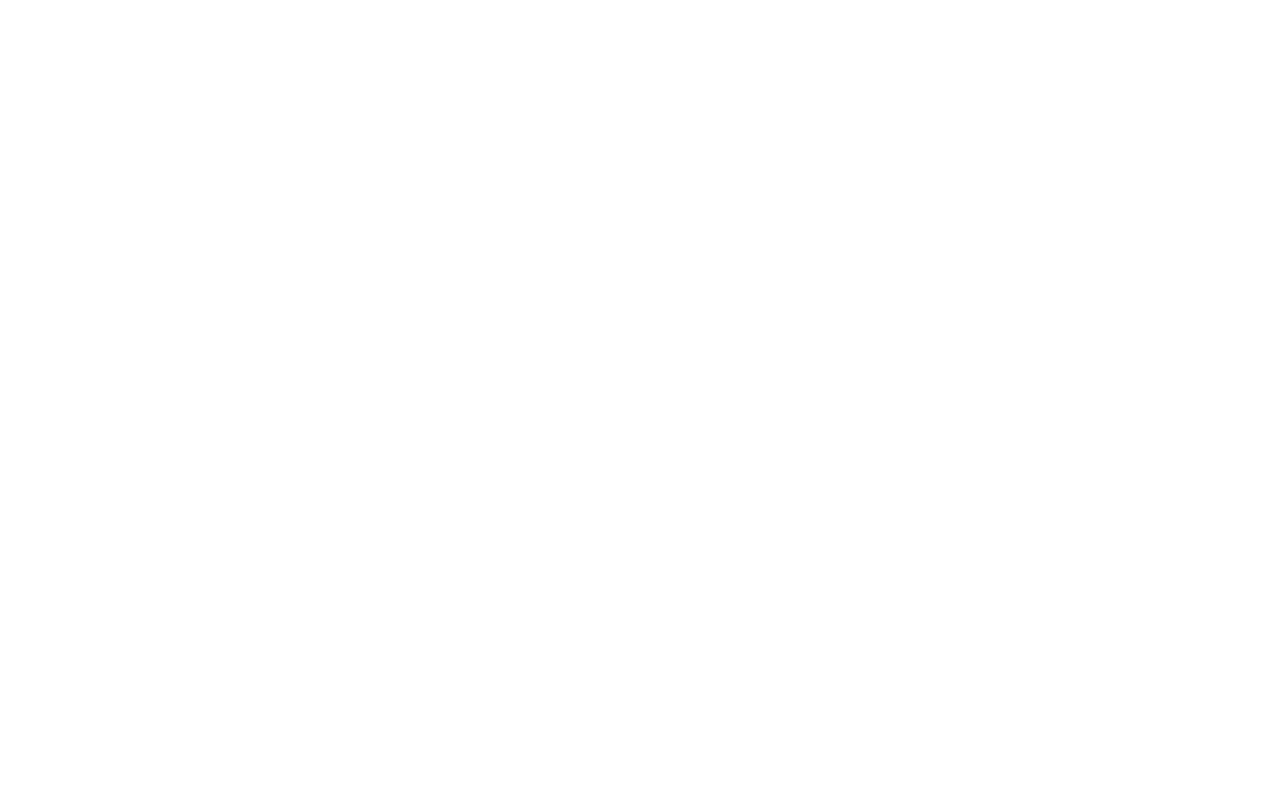
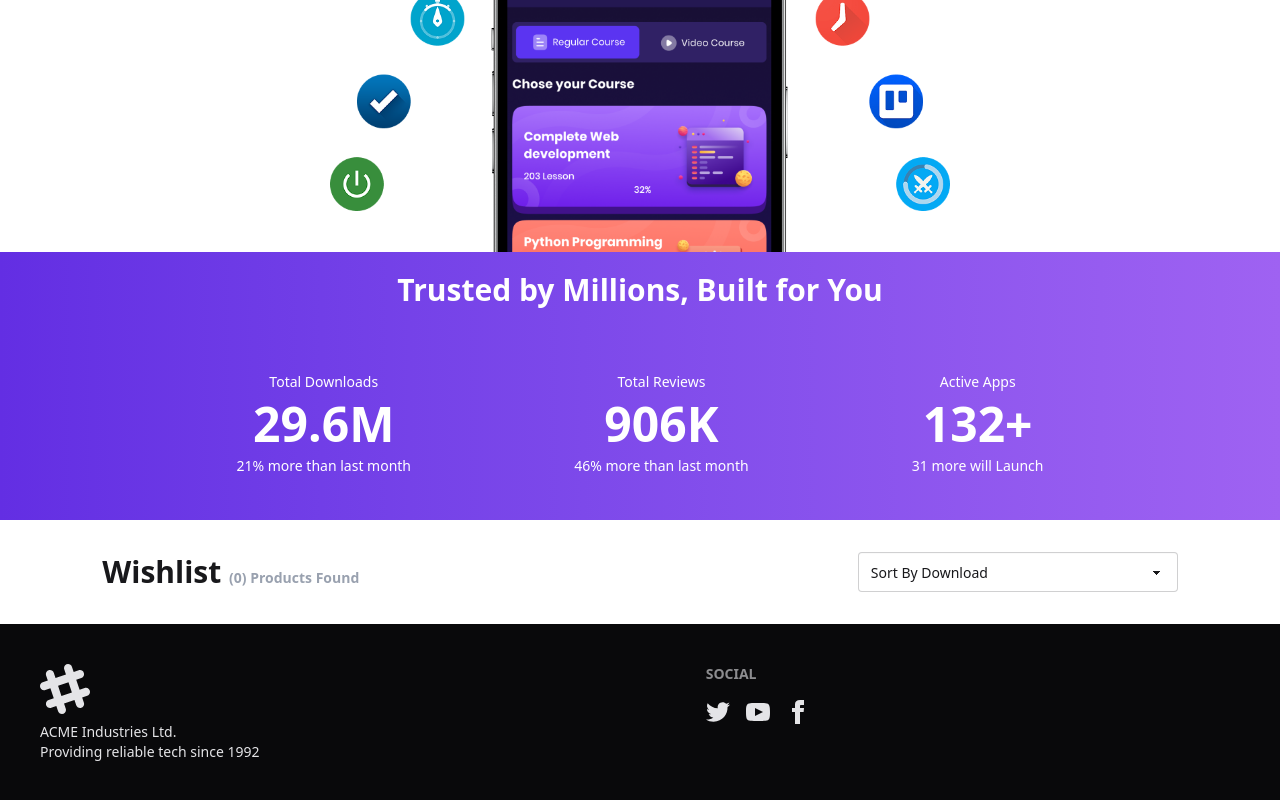
Before and after one commit to LetPritom/router-project, a React (Vite) app: page /Installation in a window 1280 px wide. Before the commit this address had no page. Shown: the part 444-1244 px from the top of the page. Before the commit the page ends 800 px from the top, so only its background shows below. Built offline with nearby package versions, Linux system fonts and the light colour scheme.

Commit message:
added my update installation container

```diff
--- a/package.json
+++ b/package.json
@@ -16,6 +16,8 @@
     "react": "^19.1.1",
     "react-dom": "^19.1.1",
     "react-router": "^7.9.5",
+    "react-toastify": "^11.0.5",
+    "recharts": "^3.3.0",
     "tailwindcss": "^4.1.16"
   },
   "devDependencies": {
--- a/public/appData.json
+++ b/public/appData.json
@@ -8,7 +8,7 @@
     "size": 120,
     "reviews": 245,
     "ratingAvg": 4.5,
-    "downloads": "15k",
+    "downloads": 15,
     "ratings": [
       { "name": "1 star", "count": 10 },
       { "name": "2 star", "count": 15 },
@@ -26,7 +26,7 @@
     "size": 85,
     "reviews": 180,
     "ratingAvg": 4.2,
-    "downloads": "12k",
+    "downloads": 12,
     "ratings": [
       { "name": "1 star", "count": 8 },
       { "name": "2 star", "count": 12 },
@@ -44,7 +44,7 @@
     "size": 95,
     "reviews": 210,
     "ratingAvg": 4.6,
-    "downloads": "18k",
+    "downloads": 18,
     "ratings": [
       { "name": "1 star", "count": 5 },
       { "name": "2 star", "count": 10 },
@@ -62,7 +62,7 @@
     "size": 60,
     "reviews": 150,
     "ratingAvg": 4.3,
-    "downloads": "10k",
+    "downloads": 10,
     "ratings": [
       { "name": "1 star", "count": 6 },
       { "name": "2 star", "count": 10 },
@@ -80,7 +80,7 @@
     "size": 45,
     "reviews": 100,
     "ratingAvg": 4.1,
-    "downloads": "8.5k",
+    "downloads": 8.5,
     "ratings": [
       { "name": "1 star", "count": 4 },
       { "name": "2 star", "count": 6 },
@@ -98,7 +98,7 @@
     "size": 70,
     "reviews": 220,
     "ratingAvg": 4.7,
-    "downloads": "22k",
+    "downloads": 22,
     "ratings": [
       { "name": "1 star", "count": 3 },
       { "name": "2 star", "count": 7 },
@@ -116,7 +116,7 @@
     "size": 55,
     "reviews": 130,
     "ratingAvg": 4.4,
-    "downloads": "9k",
+    "downloads": 9,
     "ratings": [
       { "name": "1 star", "count": 5 },
       { "name": "2 star", "count": 7 },
@@ -134,7 +134,7 @@
     "size": 40,
     "reviews": 160,
     "ratingAvg": 4.3,
-    "downloads": "11k",
+    "downloads": 11,
     "ratings": [
       { "name": "1 star", "count": 6 },
       { "name": "2 star", "count": 8 },
@@ -152,7 +152,7 @@
     "size": 100,
     "reviews": 200,
     "ratingAvg": 4.5,
-    "downloads": "15k",
+    "downloads": 15,
     "ratings": [
       { "name": "1 star", "count": 8 },
       { "name": "2 star", "count": 10 },
@@ -170,7 +170,7 @@
     "size": 60,
     "reviews": 190,
     "ratingAvg": 4.4,
-    "downloads": "14k",
+    "downloads": 14,
     "ratings": [
       { "name": "1 star", "count": 5 },
       { "name": "2 star", "count": 10 },
@@ -188,7 +188,7 @@
     "size": 50,
     "reviews": 110,
     "ratingAvg": 4.2,
-    "downloads": "8k",
+    "downloads": 8,
     "ratings": [
       { "name": "1 star", "count": 3 },
       { "name": "2 star", "count": 7 },
@@ -206,7 +206,7 @@
     "size": 65,
     "reviews": 140,
     "ratingAvg": 4.5,
-    "downloads": "9.5k",
+    "downloads": 9.5,
     "ratings": [
       { "name": "1 star", "count": 5 },
       { "name": "2 star", "count": 5 },
@@ -224,7 +224,7 @@
     "size": 80,
     "reviews": 175,
     "ratingAvg": 4.6,
-    "downloads": "12.5k",
+    "downloads": 12.5,
     "ratings": [
       { "name": "1 star", "count": 4 },
       { "name": "2 star", "count": 6 },
@@ -242,7 +242,7 @@
     "size": 35,
     "reviews": 95,
     "ratingAvg": 4.1,
-    "downloads": "7k",
+    "downloads": 7,
     "ratings": [
       { "name": "1 star", "count": 3 },
       { "name": "2 star", "count": 5 },
@@ -260,7 +260,7 @@
     "size": 75,
     "reviews": 200,
     "ratingAvg": 4.5,
-    "downloads": "16k",
+    "downloads": 16,
     "ratings": [
       { "name": "1 star", "count": 5 },
       { "name": "2 star", "count": 10 },
@@ -278,7 +278,7 @@
     "size": 90,
     "reviews": 180,
     "ratingAvg": 4.3,
-    "downloads": "14k",
+    "downloads": 14,
     "ratings": [
       { "name": "1 star", "count": 6 },
       { "name": "2 star", "count": 8 },
@@ -296,7 +296,7 @@
     "size": 55,
     "reviews": 120,
     "ratingAvg": 4.2,
-    "downloads": "9k",
+    "downloads": 9,
     "ratings": [
       { "name": "1 star", "count": 4 },
       { "name": "2 star", "count": 6 },
@@ -314,7 +314,7 @@
     "size": 50,
     "reviews": 140,
     "ratingAvg": 4.4,
-    "downloads": "10k",
+    "downloads": 10,
     "ratings": [
       { "name": "1 star", "count": 5 },
       { "name": "2 star", "count": 7 },
@@ -332,7 +332,7 @@
     "size": 110,
     "reviews": 160,
     "ratingAvg": 4.6,
-    "downloads": "12.5k",
+    "downloads": 12.5,
     "ratings": [
       { "name": "1 star", "count": 4 },
       { "name": "2 star", "count": 6 },
@@ -350,7 +350,7 @@
     "size": 105,
     "reviews": 145,
     "ratingAvg": 4.5,
-    "downloads": "11.5k",
+    "downloads": 11.5,
     "ratings": [
       { "name": "1 star", "count": 5 },
       { "name": "2 star", "count": 5 },
--- /dev/null
+++ b/src/Components/Sort.jsx
@@ -0,0 +1,34 @@
+import React from 'react';
+
+const Sort = ({p}) => {
+    return (
+        <div>
+            <div className="dv flex justify-center items-center card bg-white/70 backdrop-blur-md shadow-md hover:shadow-lg hover:-translate-y-1 transition-all duration-500 rounded-lg border border-white/40  hover:border-gray-400">
+            <div className=" w-11/12 mx-auto flex flex-wrap justify-between items-center gap-5">
+              <div className="flex gap-3">
+                <figure className="">
+                  <img
+                    className="h-20 w-15 rounded-lg my-2"
+                    src={p.image}
+                    alt="Movie"
+                  />
+                </figure>
+                <div className="flex">
+                  <div className=" align flex flex-col flex-wrap justify-center ">
+                    <h2 className="text-lg font-semibold">{p.title}</h2>
+                    <p className="text-sm font-semibold">{p.downloads}k</p>
+                  </div>
+                </div>
+              </div>
+              <div className="">
+                <button className="px-5 py-2 rounded-lg bg-white/30 backdrop-blur-md border border-gray-300 text-gray-800 font-medium shadow-md  hover:bg-red/40 hover:shadow-xl hover:border-red-400 transition-all duration-300 cursor-pointer hover:text-black">
+                  Uninstall
+                </button>
+              </div>
+            </div>
+          </div>
+        </div>
+    );
+};
+
+export default Sort;
--- a/src/Layouts/MainLayouts.jsx
+++ b/src/Layouts/MainLayouts.jsx
@@ -4,6 +4,7 @@
 import Footer from "../Components/Footer";
 import HeroSection from "../Components/HeroSection";
 import HeroInfo from "../Components/HeroInfo";
+import { ToastContainer } from "react-toastify";
 
 const MainLayouts = () => {
   return (
@@ -17,6 +18,8 @@
         <Outlet></Outlet>
       </div>
       <Footer></Footer>
+
+      <ToastContainer></ToastContainer>
     </div>
   );
 };
--- /dev/null
+++ b/src/Pages/Installation.jsx
@@ -0,0 +1,53 @@
+import React, { useEffect, useState } from "react";
+import Sort from "../Components/Sort";
+
+const Installation = () => {
+  const [installation, setInstallation] = useState([]);
+  const [sortOrder, setSortOrder] = useState("none");
+  useEffect(() => {
+    const savedList = JSON.parse(localStorage.getItem("installation"));
+    if (savedList) setInstallation(savedList);
+  }, []);
+
+    const sortItem = () => {
+        if(sortOrder === 'download-asc') {
+            return [...Installation].sort((a, b) => a.downloads-b.downloads)
+        } else if ( sortOrder === "download-desc" ) {
+            return [...installation].sort((a,b) => b.downloads-a.downloads)
+        } else {
+           return installation
+        }
+    }
+
+
+
+  return (
+    <div>
+      <div className="feature flex flex-wrap justify-center items-center lg:justify-between gap-3  w-11/12 mx-auto my-8">
+        <h1 className="text-3xl font-bold">
+          Wishlist{" "}
+          <span className="text-sm text-gray-400">
+            ({installation.length}) Products Found
+          </span>{" "}
+        </h1>
+
+        <label className="select select-border">
+          <select
+            value={sortOrder}
+            onChange={(e) => setSortOrder(e.target.value)}
+          >
+            <option value="none">Sort By Download</option>
+            <option value="download-asc">Low-&gt;High</option>
+            <option value="download-desc">High-&gt;Low</option>
+          </select>
+        </label>
+      </div>
+
+      <div className="space-y-6 ">
+        {installation.map((p ,index) =>  <Sort key={index} p={p}></Sort>)}
+      </div>
+    </div>
+  );
+};
+
+export default Installation;
--- a/src/Routes/Routes.jsx
+++ b/src/Routes/Routes.jsx
@@ -3,6 +3,7 @@
 import Home from "../Pages/Home";
 import Apps from "../Pages/Apps";
 import Install from "../Pages/Install";
+import Installation from "../Pages/Installation";
 
 
 
@@ -22,6 +23,9 @@
             {path:'/apps/:id',
             element: <Install></Install>
         },
+            {path:'/Installation',
+            element: <Installation></Installation>
+        },
         ]
     },
 ]);
```
Also changed, not shown: src/Components/Charts.jsx (added, +92 -0 lines), src/Pages/Install.jsx (+92 -15 lines), 1 other file (tests, documents, lock files or other folders).
